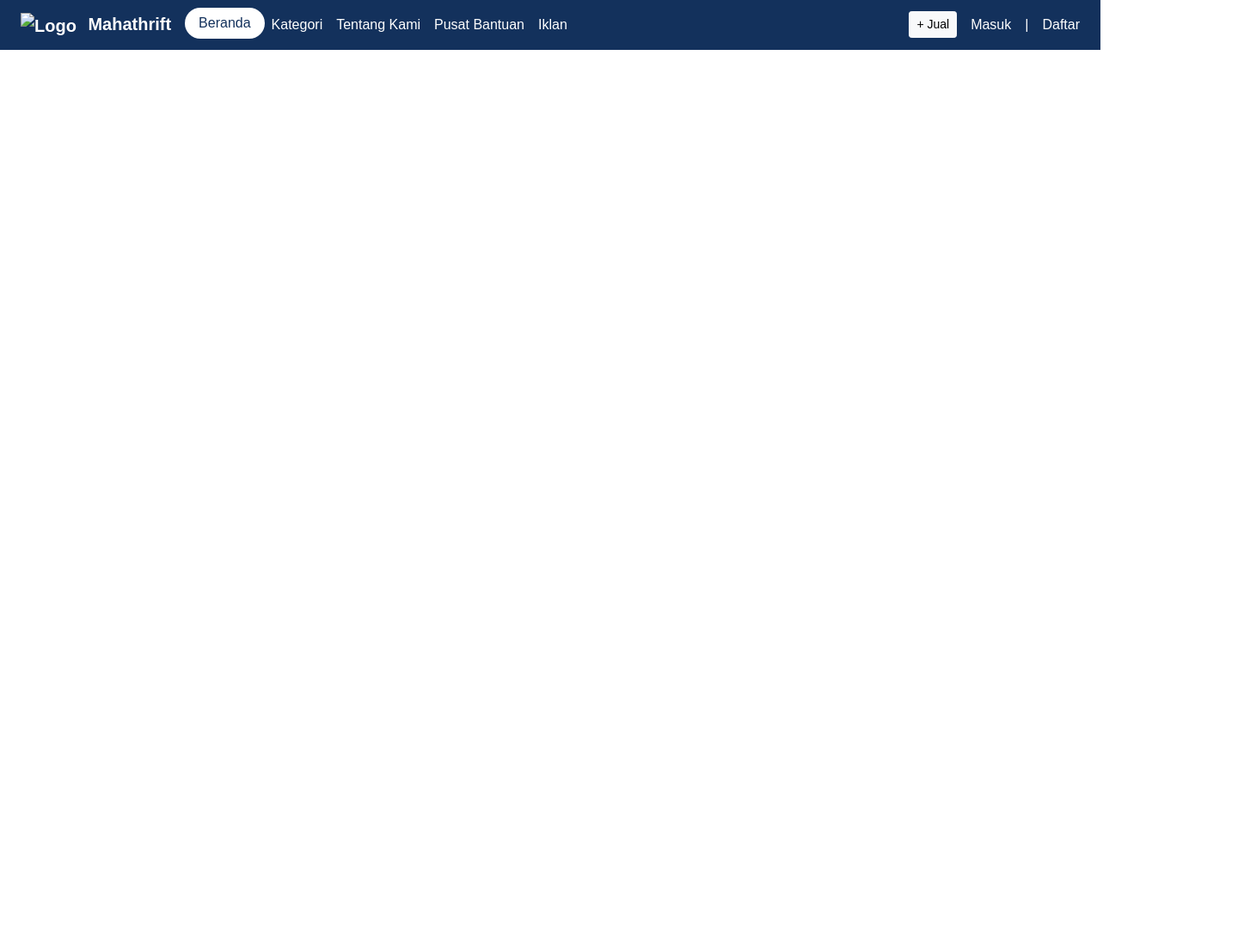
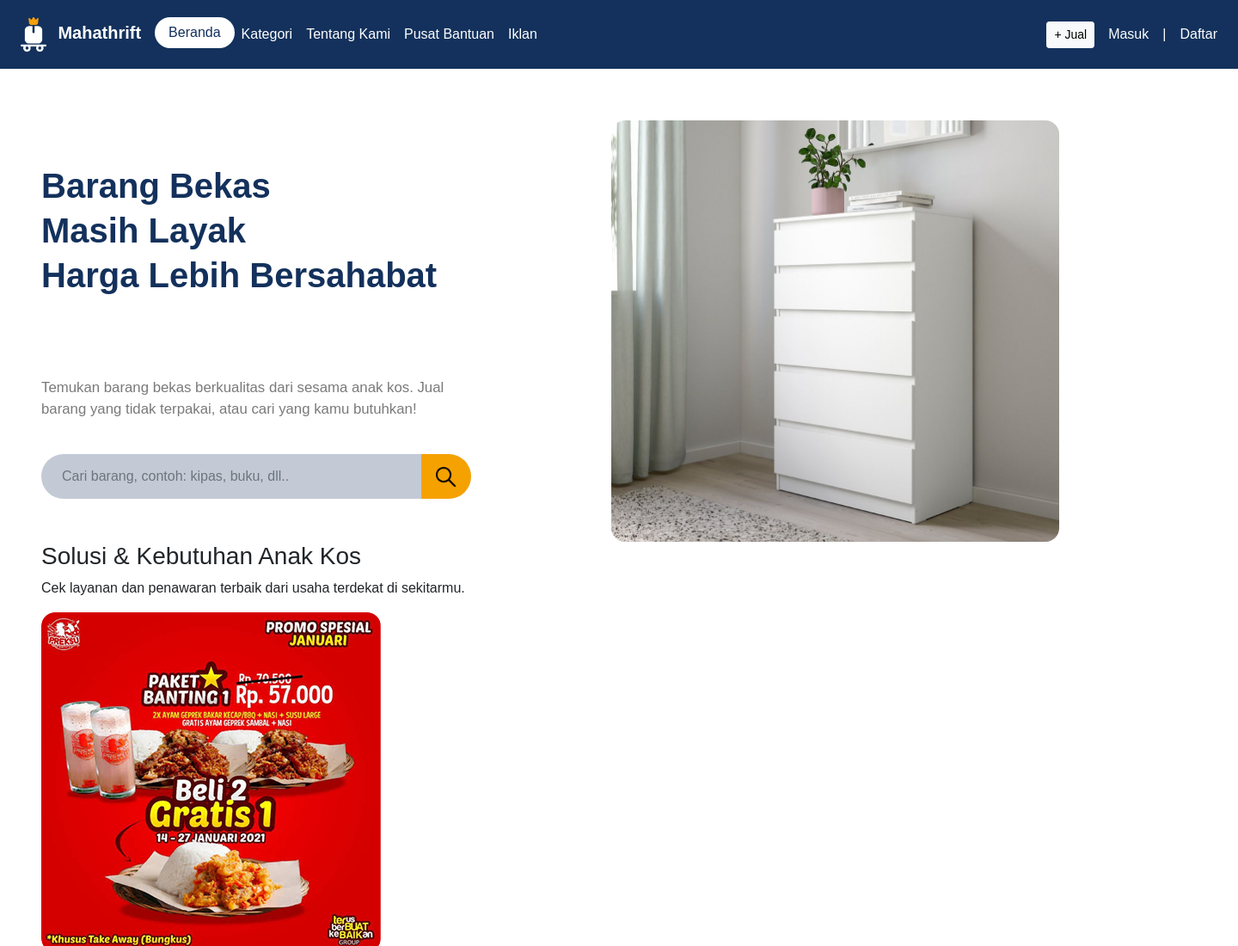
Before and after one commit to satrioekosaputra/Web-Mahathrift, a plain HTML site: page index.html in a window 1280 px wide. Shown: the top 1100 px of the page at 86% size, 1440 px wide, since content can reach past the window. Before the commit the page ends 800 px from the top, so only its background shows below. Drawn offline with Linux system fonts and the light colour scheme.

Commit message:
buat kerangka index.html

```diff
--- a/css/style.css
+++ b/css/style.css
@@ -9,6 +9,8 @@ body {
 
 .navbar-mahathrift {
   background-color: var(--biru-tua);
+  width: 1440px;
+  height: 80px;
 }
 
 .navbar-mahathrift .nav-link {
@@ -21,3 +23,56 @@ body {
   border-radius: 50px;
   padding: 6px 16px;
 }
+
+/* ===== HERO ===== */
+.hero {
+  padding: 60px 0;
+}
+
+.hero-title {
+  font-weight: 700;
+  font-size: 2.5rem;
+  line-height: 1.3;
+  color: var(--biru-tua);
+  padding: 0 0 84px
+}
+
+.hero-desc {
+  color: #7a7a7a;
+  font-size: 1.05rem;
+  max-width: 520px;
+  margin: 8px 0 40px;
+}
+
+.hero-search {
+  max-width: 500px;
+}
+
+.hero-search .form-control {
+  background-color: #C3CAD5;
+  border: none;
+  border-radius: 50px 0 0 50px;
+  padding: 14px 24px;
+}
+
+.hero-search .form-control:focus {
+  background-color: #C3CAD5;
+  box-shadow: none;
+}
+
+.btn-kuning {
+  background-color: var(--kuning);
+  border: none;
+  border-radius: 0 50px 50px 0;
+  padding: 0 17px;
+}
+
+.btn-kuning:hover {
+  background-color: #d98f00;
+}
+
+.hero-img {
+  max-height: 490px;
+  border-radius: 16px;
+  object-fit: cover;
+}
--- a/index.html
+++ b/index.html
@@ -13,7 +13,7 @@
 <nav class="navbar navbar-expand-lg navbar-mahathrift">
   <div class="container-fluid px-4">
     <a class="navbar-brand text-white fw-bold" href="#">
-      <img src="img/logo.png" alt="Logo" height="40" class="me-2">
+      <img src="img/logo1.png" alt="Logo" href="index.html" height="40" class="me-2">
       Mahathrift
     </a>
 
@@ -24,7 +24,7 @@
     <div class="collapse navbar-collapse" id="menuUtama">
       <ul class="navbar-nav me-auto">
         <li class="nav-item"><a class="nav-link active" href="#">Beranda</a></li>
-        <li class="nav-item"><a class="nav-link" href="#">Kategori</a></li>
+        <li class="nav-item"><a class="nav-link" href="kategori.html">Kategori</a></li>
         <li class="nav-item"><a class="nav-link" href="#">Tentang Kami</a></li>
         <li class="nav-item"><a class="nav-link" href="#">Pusat Bantuan</a></li>
         <li class="nav-item"><a class="nav-link" href="#">Iklan</a></li>
@@ -39,5 +39,68 @@
     </div>
   </div>
 </nav>
+<!-- HERO -->
+<section class="hero">
+  <div class="container-fluid px-4 px-lg-5">
+    <div class="row align-items-center">
+
+      <!-- Kiri: teks + search -->
+      <div class="col-lg-6 mb- mb-lg-0">
+        <h1 class="hero-title">
+          Barang Bekas<br>
+          Masih Layak<br>
+          Harga Lebih Bersahabat
+        </h1>
+        <p class="hero-desc">
+          Temukan barang bekas berkualitas dari sesama
+          anak kos. Jual barang yang tidak terpakai, atau
+          cari yang kamu butuhkan!
+        </p>
+
+        <form class="input-group hero-search">
+          <input type="text" class="form-control" placeholder="Cari barang, contoh: kipas, buku, dll..">
+          <button class="btn btn-kuning" type="submit">
+            <img src="img/search.png" alt="Cari" height="24">
+          </button>
+        </form>
+      </div>
+
+      <!-- Kanan: gambar -->
+      <div class="col-lg-6 text-center text-lg-end">
+        <img src="img/lemari.png" alt="Lemari laci putih" class="img-fluid hero-img">
+      </div>
+
+      <!-- iklan -->
+      <div class="div">
+        <h3>Solusi & Kebutuhan Anak Kos</h3>
+        <p>Cek layanan dan penawaran terbaik dari usaha terdekat di sekitarmu.</p>
+      </div>
+
+      <div class="div">
+        <img src="img/iklan1.png" alt="Iklan" class="img-fluid hero-img">
+        <img src="img/iklan2.png" alt="Iklan" class="img-fluid hero-img">
+      </div>
+
+      <!-- rekomendasi barang -->
+      <div class="div">
+        <h3>Rekomendasi Barang</h3>
+        <p>Pilih barang bekas terbaik untuk kamu. Cek sekarang sebelum kehabisan!</p>
+      </div>
+
+       </div>
+      <div class="div">
+        <img src="img/laptop.png" alt="Rekomendasi Barang" class="img-fluid hero-img">
+        <h4 class="text-jProduk">Elektronik</h4>
+        <h3>Laptop Asus Vivobook 14</h3>
+        <p>Kondisi: Baik</p>
+        <h3>Rp 2.500.000</h3>
+      </div>
+
+    </div>
+  </div>
+</section>
+
+<footer class="footer">
+  <div class="container-fluid px-4 px-lg-5">
   </body>
 </html>
```
Also changed, not shown: kategori.html (added, +43 -0 lines), img/iklan1.png (added), img/iklan2.png (added), img/laptop.png (added), img/lemari.png (added), img/search.png (added).
